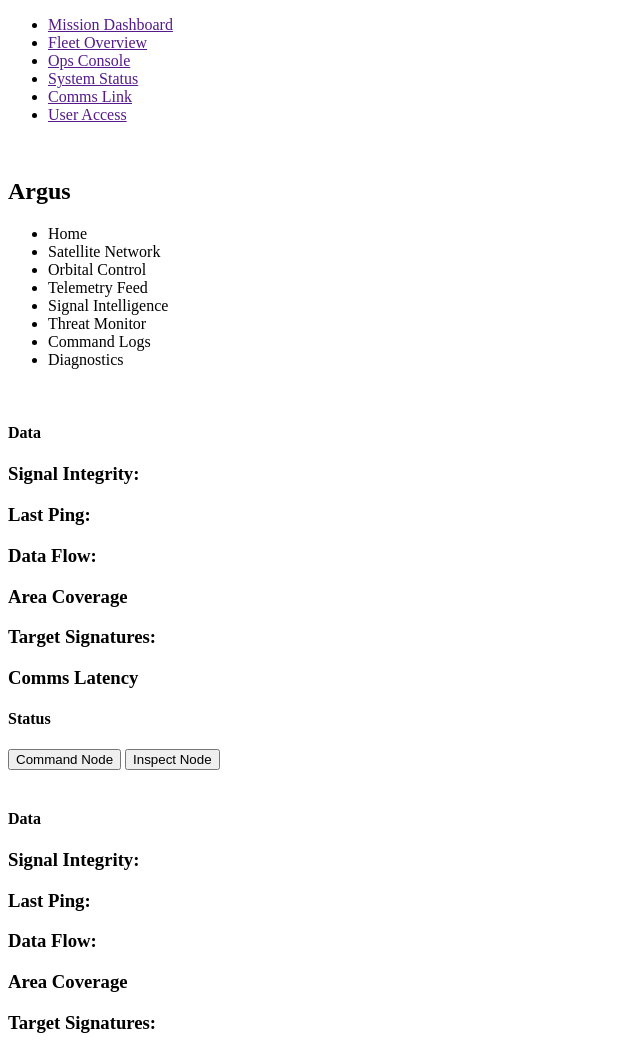
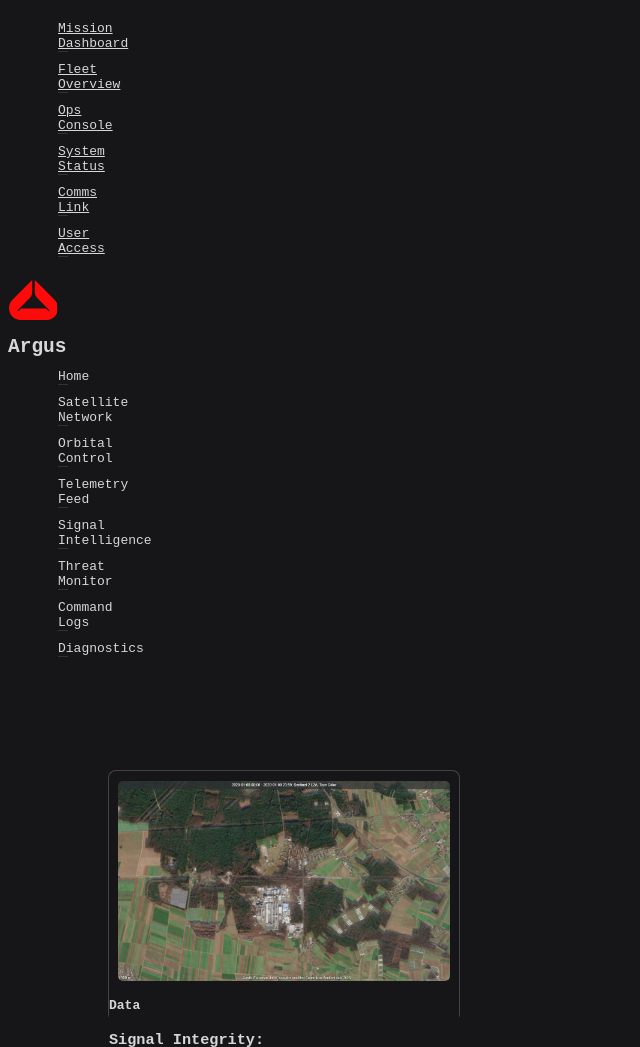
Before and after one commit to NullifyCrescent9202/Dashboard, a plain HTML site: page index.html in a window 1280 px wide. Shown: the top 1047 px of the page, without its empty margins (0-640 px from the left). Drawn offline with Linux system fonts and the light colour scheme.

Commit message:
Add image files and touch up styling and html.

```diff
--- a/index.css
+++ b/index.css
@@ -0,0 +1,52 @@
+*{
+    font-family: monospace;
+    background-color: #161619;
+    color: #d7d7d7;
+}
+
+.main-con{
+    display: grid;
+}
+
+
+h2{
+    font-size: 1.5rem;
+}
+
+.logo{
+    height: 50px;
+    object-fit: contain;
+    width: 50px;
+    display: inline-block;
+
+}
+img{
+    border-radius: 5px;
+    height: 80%;
+    width: 95%;
+    margin: 10px;
+    object-fit: cover;
+    margin-left: auto;
+    margin-right: auto;
+    display: block;
+}
+
+li{
+    width: 10px;
+    list-style: none;
+    border-bottom: 1px solid rgba(56, 56, 56, 0.84);
+    margin: 10px;
+}
+
+li:hover{
+    width: 50px;
+    transition: 1.4s;
+}
+
+.card-node{
+    border: 1px solid rgba(255, 255, 255, 0.194);
+    border-radius: 8px;
+    height: 250px;
+    width: 350px;
+    margin: 100px;
+}
--- a/index.html
+++ b/index.html
@@ -36,7 +36,7 @@
             <div class='parent'><div class="magicpattern"></div>
             <div class="card-con">
                 <div class="card-node">
-                    <img src="./img/img1.png" alt="">
+                    <img src="./img/sat1.jpg" alt="">
                     <div class="con">
                         <h4>Data</h4>
                         <div class="data">
@@ -60,8 +60,8 @@
                     <button>Command Node</button> <button>Inspect Node</button>
                 </div>
 
-                                <div class="card-node">
-                    <img src="" alt="">
+                <div class="card-node">
+                    <img src="./img/sat2.jpg" alt="">
                     <div class="con">
                         <h4>Data</h4>
                         <div class="data">
@@ -85,8 +85,8 @@
                     <button>Command Node</button> <button>Inspect Node</button>
                 </div>
 
-                                <div class="card-node">
-                    <img src="" alt="">
+                <div class="card-node">
+                    <img src="./img/sat3.jpg" alt="">
                     <div class="con">
                         <h4>Data</h4>
                         <div class="data">
@@ -110,8 +110,8 @@
                     <button>Command Node</button> <button>Inspect Node</button>
                 </div>
 
-                                <div class="card-node">
-                    <img src="" alt="">
+                <div class="card-node">
+                    <img src="./img/sat4.jpg" alt="">
                     <div class="con">
                         <h4>Data</h4>
                         <div class="data">
```
Also changed, not shown: img/logoipsum-365.svg (added), img/sat1.jpg (added), img/sat2.jpg (added), img/sat3.jpg (added), img/sat4.jpg (added).
